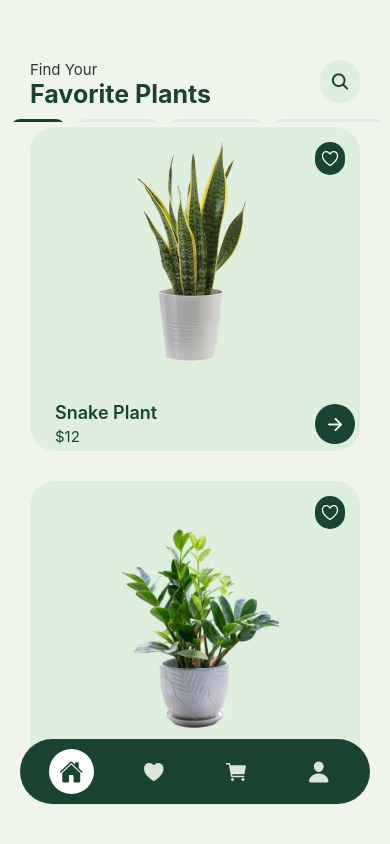
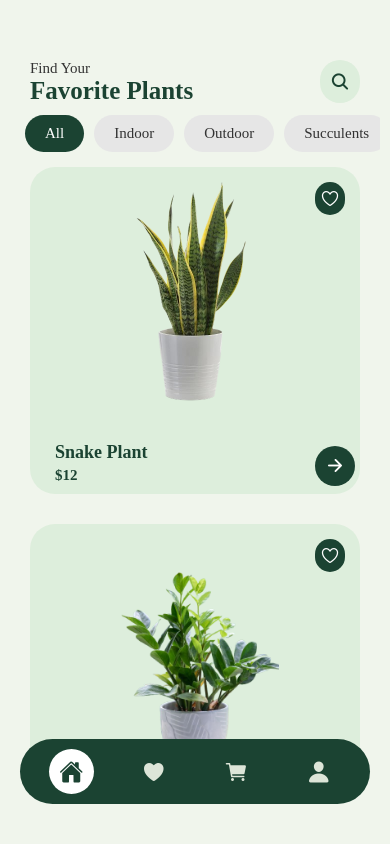
Before and after one commit to algowizzz/FloraSense, a React Native app: screen /Home in a window 390 px wide. Built offline with nearby package versions, Linux system fonts and the light colour scheme; what @react-native-vector-icons/material-design-icons would draw is missing.

Commit message:
updates made

```diff
--- a/frontend/screens/HomeScreen.js
+++ b/frontend/screens/HomeScreen.js
@@ -43,68 +43,6 @@ const PlantCard = React.memo(({ item, isFav, toggleFavorite, navigation }) => (
   </View>
 ));
 
-const FavCard = React.memo(({ item, removeFav }) => (
-  <View style={styles.card}>
-    <TouchableOpacity style={styles.heartBtn} onPress={() => removeFav(item)}>
-      <Ionicons name="trash" size={20} color="white" />
-    </TouchableOpacity>
-
-    <Image
-      source={typeof item.image === "string" ? { uri: item.image } : item.image}
-      style={styles.plantImage}
-      resizeMode="contain"
-    />
-
-    <View style={styles.cardFooter}>
-      <View>
-        <Text style={styles.plantName}>{item.name}</Text>
-        <Text style={styles.price}>{item.price}</Text>
-      </View>
-    </View>
-  </View>
-));
-
-const CartCard = React.memo(({ item, updateQty, removeCart }) => (
-  <View style={styles.card}>
-    <TouchableOpacity style={styles.heartBtn} onPress={() => removeCart(item)}>
-      <Ionicons name="trash" size={20} color="white" />
-    </TouchableOpacity>
-
-    <Image
-      source={typeof item.image === "string" ? { uri: item.image } : item.image}
-      style={styles.plantImage}
-      resizeMode="contain"
-    />
-
-    <View style={styles.cardFooter}>
-      <View>
-        <Text style={styles.plantName}>{item.name}</Text>
-        <Text style={styles.price}>{item.price}</Text>
-
-        <View style={{ flexDirection: "row", alignItems: "center", marginTop: 10 }}>
-          <TouchableOpacity
-            onPress={() => updateQty(item, "dec")}
-            style={{ padding: 10, backgroundColor: "#1B4332", borderRadius: 10 }}
-          >
-            <Ionicons name="remove" size={18} color="white" />
-          </TouchableOpacity>
-
-          <Text style={{ fontSize: 16, marginHorizontal: 15, color: "#1B4332" }}>
-            {item.qty}
-          </Text>
-
-          <TouchableOpacity
-            onPress={() => updateQty(item, "inc")}
-            style={{ padding: 10, backgroundColor: "#1B4332", borderRadius: 10 }}
-          >
-            <Ionicons name="add" size={18} color="white" />
-          </TouchableOpacity>
-        </View>
-      </View>
-    </View>
-  </View>
-));
-
 export default function HomeScreen({ navigation }) {
   const [activeTab, setActiveTab] = useState("All");
   const [activeNav, setActiveNav] = useState("home");
@@ -125,68 +63,56 @@ export default function HomeScreen({ navigation }) {
     if (crt) setCart(JSON.parse(crt));
   };
 
-  const toggleFavorite = async (plant) => {
-    let updated;
+  const toggleFavorite = useCallback(
+    async (plant) => {
+      let updatedFavs;
 
-    if (favorites.some((f) => f.id === plant.id)) {
-      updated = favorites.filter((f) => f.id !== plant.id);
-    } else {
-      updated = [...favorites, plant];
-    }
+      if (favorites.some((f) => f.id === plant.id)) {
+        updatedFavs = favorites.filter((f) => f.id !== plant.id);
+      } else {
+        updatedFavs = [...favorites, plant];
+      }
 
-    setFavorites(updated);
-    await AsyncStorage.setItem("favorites", JSON.stringify(updated));
-  };
+      setFavorites(updatedFavs);
+      await AsyncStorage.setItem("favorites", JSON.stringify(updatedFavs));
+    },
+    [favorites]
+  );
 
-  const removeFav = async (plant) => {
-    const updated = favorites.filter((f) => f.id !== plant.id);
-    setFavorites(updated);
-    await AsyncStorage.setItem("favorites", JSON.stringify(updated));
-  };
-
-  const addToCart = async (plant) => {
-    let updated = [...cart];
-
-    const existing = updated.find((c) => c.id === plant.id);
-
-    if (existing) existing.qty += 1;
-    else updated.push({ ...plant, qty: 1 });
-
-    setCart(updated);
-    await AsyncStorage.setItem("cart", JSON.stringify(updated));
-  };
-
-  const updateQty = async (plant, type) => {
-    let updated = [...cart];
-
-    const item = updated.find((c) => c.id === plant.id);
-
-    if (!item) return;
-
-    if (type === "inc") item.qty += 1;
-    if (type === "dec") item.qty -= 1;
-
-    if (item.qty <= 0) updated = updated.filter((c) => c.id !== plant.id);
-
-    setCart(updated);
-    await AsyncStorage.setItem("cart", JSON.stringify(updated));
-  };
-
-  const removeCart = async (plant) => {
-    const updated = cart.filter((c) => c.id !== plant.id);
-    setCart(updated);
-    await AsyncStorage.setItem("cart", JSON.stringify(updated));
-  };
+  const categories = [
+    "All",
+    "Indoor",
+    "Outdoor",
+    "Succulents",
+    "Flowering",
+    "Herbs",
+    "AirPurifiers",
+  ];
 
   const filteredPlants =
     activeTab === "All" ? plants : plants.filter((p) => p.category === activeTab);
 
+  const renderPlantCard = useCallback(
+    ({ item }) => {
+      const isFav = favorites.some((f) => f.id === item.id);
+      return (
+        <PlantCard
+          item={item}
+          isFav={isFav}
+          toggleFavorite={toggleFavorite}
+          navigation={navigation}
+        />
+      );
+    },
+    [favorites]
+  );
 
   return (
     <View style={styles.container}>
+      {/* HEADER */}
       <View style={styles.header}>
         <Text style={styles.title}>
-          Find Your {"\n"}
+          Find Your{"\n"}
           <Text style={styles.highlight}>Favorite Plants</Text>
         </Text>
 
@@ -195,69 +121,91 @@ export default function HomeScreen({ navigation }) {
         </TouchableOpacity>
       </View>
 
+      {/* TABS */}
       {activeNav === "home" && (
-        <ScrollView horizontal showsHorizontalScrollIndicator={false} style={styles.tabsContainer}>
-          {["All", "Indoor", "Outdoor", "Succulents", "Flowering", "Herbs", "AirPurifiers"].map(
-            (tab) => (
+        <View style={styles.tabsContainer}>
+          <ScrollView
+            horizontal
+            showsHorizontalScrollIndicator={false}
+            contentContainerStyle={{ paddingHorizontal: 15 }}
+          >
+            {categories.map((tab) => (
               <TouchableOpacity
                 key={tab}
                 style={[styles.tab, activeTab === tab && styles.tabActive]}
                 onPress={() => setActiveTab(tab)}
               >
-                <Text style={[styles.tabText, activeTab === tab && styles.tabTextActive]}>
+                <Text
+                  style={[
+                    styles.tabText,
+                    activeTab === tab && styles.tabTextActive,
+                  ]}
+                >
                   {tab}
                 </Text>
               </TouchableOpacity>
-            )
-          )}
-        </ScrollView>
+            ))}
+          </ScrollView>
+        </View>
       )}
 
+      {/* HOME LIST */}
       {activeNav === "home" && (
         <FlatList
           data={filteredPlants}
           keyExtractor={(item) => item.id}
-          renderItem={({ item }) => (
-            <PlantCard
-              item={item}
-              isFav={favorites.some((f) => f.id === item.id)}
-              toggleFavorite={toggleFavorite}
-              navigation={navigation}
-            />
-          )}
+          renderItem={renderPlantCard}
           showsVerticalScrollIndicator={false}
+          initialNumToRender={8}
+          maxToRenderPerBatch={5}
+          windowSize={5}
+          removeClippedSubviews={true}
           contentContainerStyle={{ paddingBottom: 80, paddingHorizontal: 20 }}
         />
       )}
 
+      {/* ❤️ FAVOURITES */}
       {activeNav === "heart" && (
-        <FlatList
-          data={favorites}
-          keyExtractor={(item) => item.id}
-          renderItem={({ item }) => <FavCard item={item} removeFav={removeFav} />}
-          ListHeaderComponent={<Text style={styles.screenTitle}>❤️ Favourites</Text>}
-          contentContainerStyle={{ paddingBottom: 80, paddingHorizontal: 20 }}
-        />
+        <View style={styles.screenCenter}>
+          <Text style={styles.screenTitle}>❤️ Favourites</Text>
+
+          {favorites.length === 0 ? (
+            <Text>No favourites yet</Text>
+          ) : (
+            favorites.map((item) => (
+              <Text key={item.id} style={{ marginTop: 10 }}>
+                • {item.name}
+              </Text>
+            ))
+          )}
+        </View>
       )}
 
+      {/* 🛒 CART */}
       {activeNav === "cart" && (
-        <FlatList
-          data={cart}
-          keyExtractor={(item) => item.id}
-          renderItem={({ item }) => (
-            <CartCard item={item} updateQty={updateQty} removeCart={removeCart} />
+        <View style={styles.screenCenter}>
+          <Text style={styles.screenTitle}>🛒 Cart</Text>
+
+          {cart.length === 0 ? (
+            <Text>No items in cart</Text>
+          ) : (
+            cart.map((item) => (
+              <Text key={item.id} style={{ marginTop: 10 }}>
+                • {item.name}
+              </Text>
+            ))
           )}
-          ListHeaderComponent={<Text style={styles.screenTitle}>🛒 Cart</Text>}
-          contentContainerStyle={{ paddingBottom: 80, paddingHorizontal: 20 }}
-        />
+        </View>
       )}
 
-      {activeNav === "person" && (
+      {/* PROFILE */}
+      {activeNav === "person" && isLoggedIn && (
         <View style={styles.screenCenter}>
           <Text style={styles.screenTitle}>👤 Profile</Text>
         </View>
       )}
 
+      {/* NAVIGATION BAR */}
       <View style={styles.bottomArea}>
         <View style={styles.navContainer}>
           {[
@@ -269,7 +217,15 @@ export default function HomeScreen({ navigation }) {
             <TouchableOpacity
               key={nav.key}
               style={[styles.navItem, activeNav === nav.key && styles.activeNavItem]}
-              onPress={() => setActiveNav(nav.key)}
+              onPress={() => {
+                if (nav.key === "person") {
+                  isLoggedIn
+                    ? navigation.navigate("Account")
+                    : navigation.navigate("Login");
+                } else {
+                  setActiveNav(nav.key);
+                }
+              }}
             >
               <Ionicons
                 name={nav.icon}
@@ -299,12 +255,14 @@ const styles = StyleSheet.create({
     marginTop: 30,
     color: "#333",
     fontWeight: "400",
+    fontFamily: "AvenirNext-Medium",
   },
 
   highlight: {
     fontSize: 25,
     fontWeight: "bold",
     color: "#1B4332",
+    fontFamily: "AvenirNext-Bold",
   },
 
   searchBtn: {
@@ -314,21 +272,26 @@ const styles = StyleSheet.create({
     borderRadius: 50,
   },
 
-  tabsContainer: { marginTop: 10, marginBottom: 5 },
-
   tab: {
     backgroundColor: "#E6E6E6",
     paddingHorizontal: 20,
     paddingVertical: 10,
     borderRadius: 50,
     marginRight: 10,
+    marginBottom: 10,
   },
 
   tabActive: { backgroundColor: "#1B4332" },
 
-  tabText: { color: "#333" },
+  tabText: {
+    fontSize: 15,
+    color: "#333",
+    fontFamily: "AvenirNext-Medium",
+  },
 
   tabTextActive: { color: "#fff" },
+
+  tabsContainer: { marginTop: 10, marginBottom: 5 },
 
   card: {
     backgroundColor: "#DDEEDC",
@@ -336,12 +299,14 @@ const styles = StyleSheet.create({
     padding: 5,
     marginBottom: 30,
     width: "100%",
+    alignSelf: "center",
   },
 
   plantImage: {
     width: "100%",
     height: 250,
     marginBottom: 20,
+    resizeMode: "contain",
   },
 
   heartBtn: {
@@ -364,13 +329,17 @@ const styles = StyleSheet.create({
     marginLeft: 20,
     fontWeight: "600",
     color: "#1B4332",
+    fontFamily: "AvenirNext-Medium",
   },
 
   price: {
     fontSize: 15,
     marginLeft: 20,
+    marginBottom: 5,
+    fontWeight: "bold",
     color: "#1B4332",
     marginTop: 4,
+    fontFamily: "AvenirNext-Bold",
   },
 
   arrowBtn: {
@@ -388,6 +357,7 @@ const styles = StyleSheet.create({
     right: 0,
     bottom: 0,
     height: 50,
+    backgroundColor: "#F0F5EC",
   },
 
   navContainer: {
@@ -412,13 +382,23 @@ const styles = StyleSheet.create({
 
   activeNavItem: {
     backgroundColor: "#fff",
+    width: 45,
+    height: 45,
+    borderRadius: 25,
+    justifyContent: "center",
+    alignItems: "center",
+  },
+
+  screenCenter: {
+    flex: 1,
+    alignItems: "center",
+    marginTop: 50,
   },
 
   screenTitle: {
-    fontSize: 23,
+    fontSize: 24,
     fontWeight: "bold",
     color: "#1B4332",
-    marginVertical: 20,
-    alignSelf: "center",
+    marginBottom: 20,
   },
 });
```
